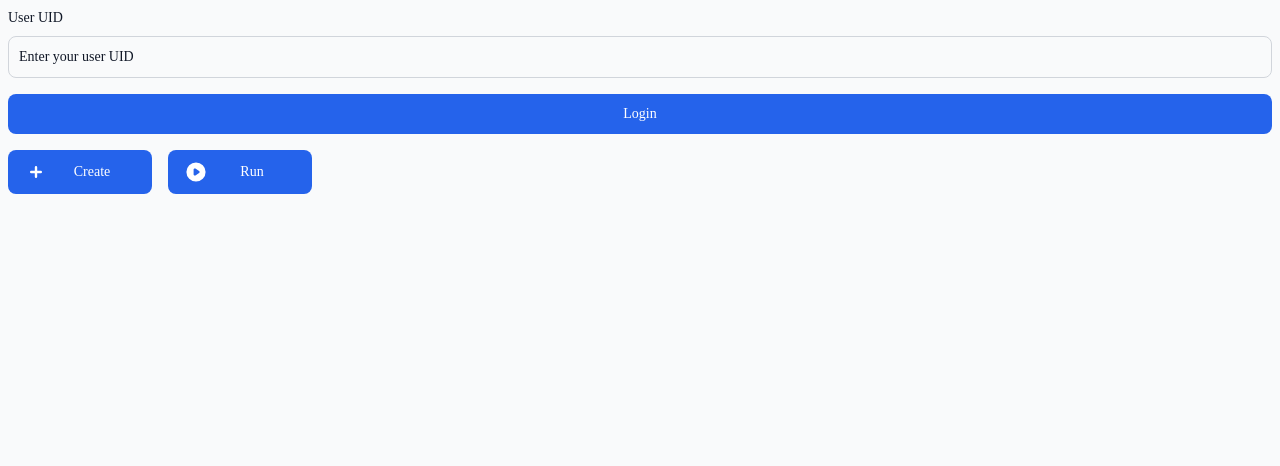
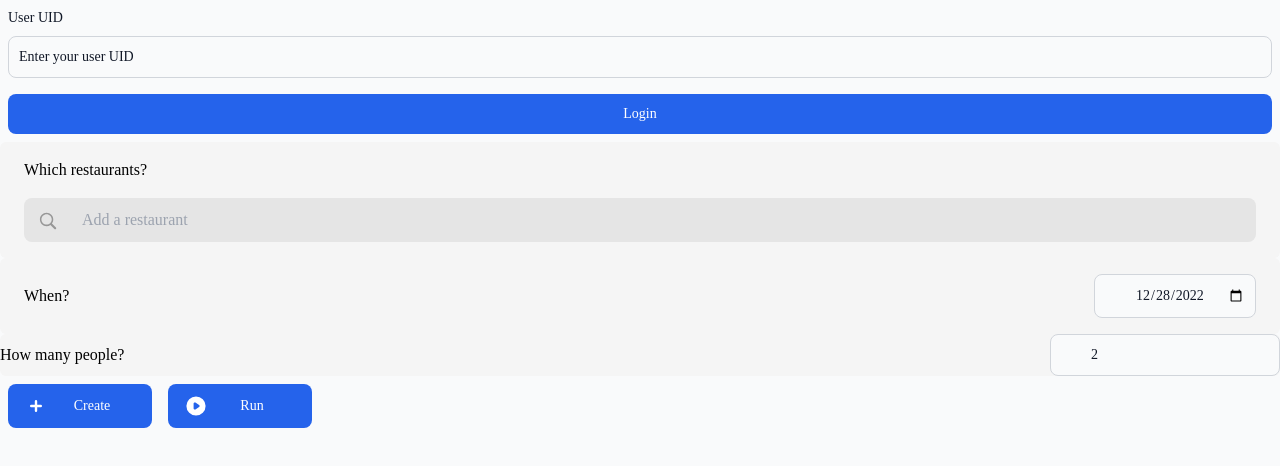
Before and after one commit to itaicoffee/night-web, a React (Vite) app: page / in a window 1280 px wide. Shown: the top 466 px of the page. Built offline with nearby package versions, Linux system fonts and the light colour scheme; a web font is replaced by a local one.

Commit message:
Temp progress on new UI

```diff
--- /dev/null
+++ b/src/DaySelector.tsx
@@ -0,0 +1,65 @@
+import * as React from "react";
+import { Button } from "./Button";
+
+export function DaySelector(props: {
+  defaultDate: string;
+  onDateChange: (date: string) => void;
+}) {
+  const [date, setDate] = React.useState<string>(props.defaultDate);
+  return (
+    <div className="bg-neutral-100 rounded-md">
+      <div className="flex px-6 py-4">
+        <div className="flex-1 inline-block flex items-center">
+          <span>When?</span>
+        </div>
+        <div className="flex-none">
+          <input
+            type="date"
+            className="bg-gray-50 border border-gray-300 text-gray-900 text-sm rounded-lg focus:ring-blue-500 focus:border-blue-500 block w-full pl-10 p-2.5 dark:bg-gray-700 dark:border-gray-600 dark:placeholder-gray-400 dark:text-white dark:focus:ring-blue-500 dark:focus:border-blue-500"
+            placeholder="Select date"
+            onChange={
+              (e) => {
+                props.onDateChange(e.target.value);
+                setDate(e.target.value);
+              }
+            }
+            defaultValue={date}
+          />
+        </div>
+      </div>
+    </div>
+  );
+}
+
+export function NumSeatsSelector(props: {
+  defaultNumSeats: number;
+  onNumSeatsChange: (numSeats: number) => void;
+}) {
+  const [numSeats, setNumSeats] = React.useState<number>(
+    props.defaultNumSeats
+  );
+  return (
+    <div className="bg-neutral-100 rounded-md flex">
+      <div className="flex-1 inline-block flex items-center">
+        <span>How many people?</span>
+      </div>
+        <div className="flex-none">
+          <input
+            type="number"
+            className="bg-gray-50 border border-gray-300 text-gray-900 text-sm rounded-lg focus:ring-blue-500 focus:border-blue-500 block w-full pl-10 p-2.5 dark:bg-gray-700 dark:border-gray-600 dark:placeholder-gray-400 dark:text-white dark:focus:ring-blue-500 dark:focus:border-blue-500"
+            placeholder="Select date"
+            onChange={
+              (e) => {
+                props.onNumSeatsChange(
+                  parseInt(e.target.value)
+                );
+                setNumSeats(parseInt(e.target.value));
+              }
+            }
+            defaultValue={numSeats}
+          />
+        </div>
+      </div>
+
+  );
+}
--- a/src/Main.tsx
+++ b/src/Main.tsx
@@ -7,6 +7,7 @@ import { InputAndButtonCard } from "./InputAndButtonCard";
 import { Network } from "./Network";
 import {
   createUuid,
+  nDaysAfterToday,
   readUrlQueryParameter,
   today,
   updateUrlQueryParameter,
@@ -14,6 +15,7 @@ import {
 } from "./Utils";
 import { BadgeColor, ColorBadge } from "./Badge";
 import { VenueSelector } from "./VenueSelector";
+import { DaySelector, NumSeatsSelector } from "./DaySelector";
 
 interface CounterState {
   entries: Entry[] | null;
@@ -227,9 +229,26 @@ export default class Main extends React.Component<any, CounterState> {
                 }}
               />
             )}
-            {false && (
+            {true && (
+              <div>
               <div className="mx-auto w-full max-w-7xl sm:px-8 xl:px-0">
                 <VenueSelector />
+              </div>
+              <div className="mx-auto w-full max-w-7xl sm:px-8 xl:px-0">
+                <DaySelector defaultDate={nDaysAfterToday(1)}
+                  onDateChange={(date) => {
+                    console.log(date);
+                  }}
+                  />
+              </div>
+              <div>
+                <NumSeatsSelector
+                  defaultNumSeats={2}
+                  onNumSeatsChange={(numSeats) => {
+                    console.log(numSeats);
+                  }}
+                />
+              </div>
               </div>
             )}
             <div className="flex full-w py-2">
--- a/src/Utils.tsx
+++ b/src/Utils.tsx
@@ -21,6 +21,17 @@ export const today = () => {
   const dayString = day < 10 ? `0${day}` : `${day}`;
   return `${year}-${monthString}-${dayString}`;
 };
+
+export const nDaysAfterToday = (n: number) => {
+  const date = new Date();
+  date.setDate(date.getDate() + n);
+  const year = date.getFullYear();
+  const month = date.getMonth() + 1;
+  const day = date.getDate();
+  const monthString = month < 10 ? `0${month}` : `${month}`;
+  const dayString = day < 10 ? `0${day}` : `${day}`;
+  return `${year}-${monthString}-${dayString}`;
+}
 
 // The name of the day of the week for the given "YYYY-MM-DD" string
 export const dayOfWeek = (dateString: string) => {
```
